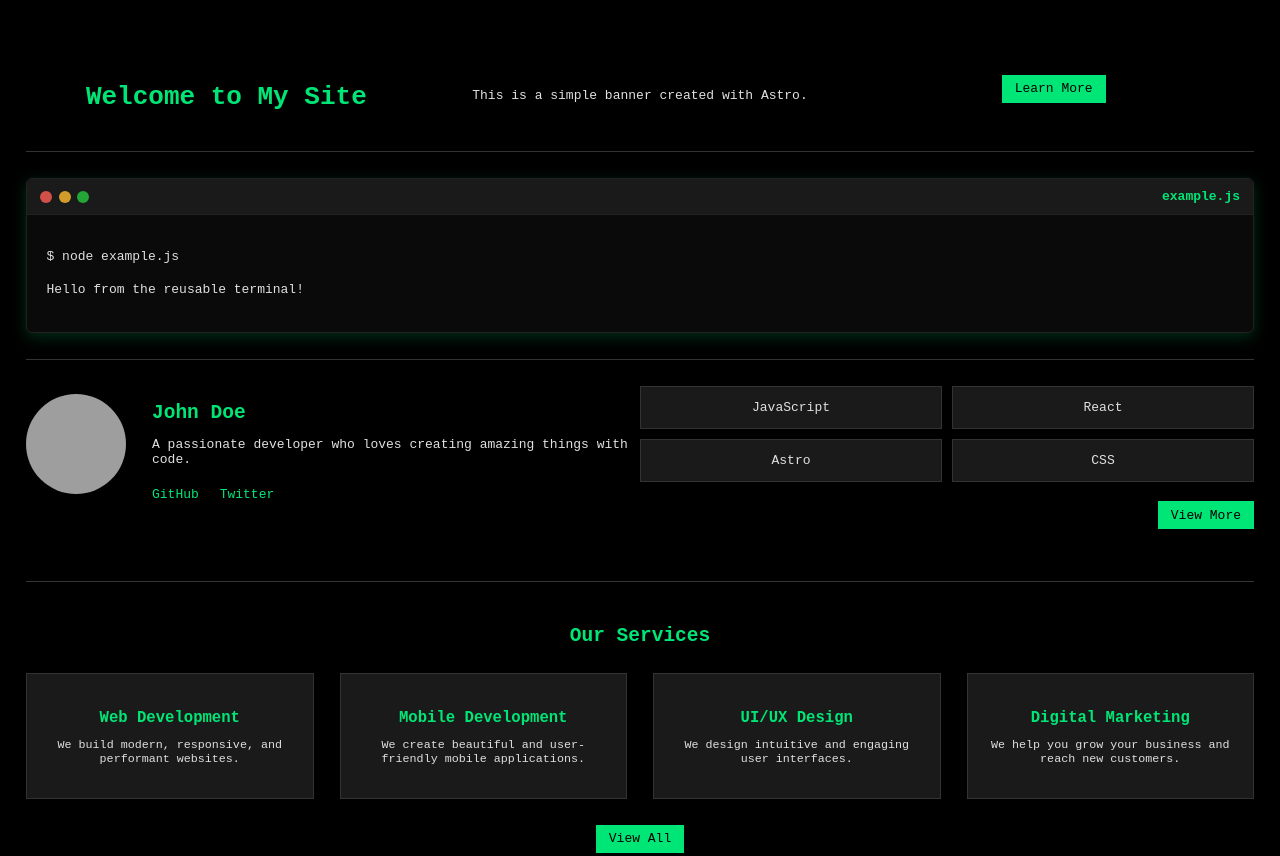
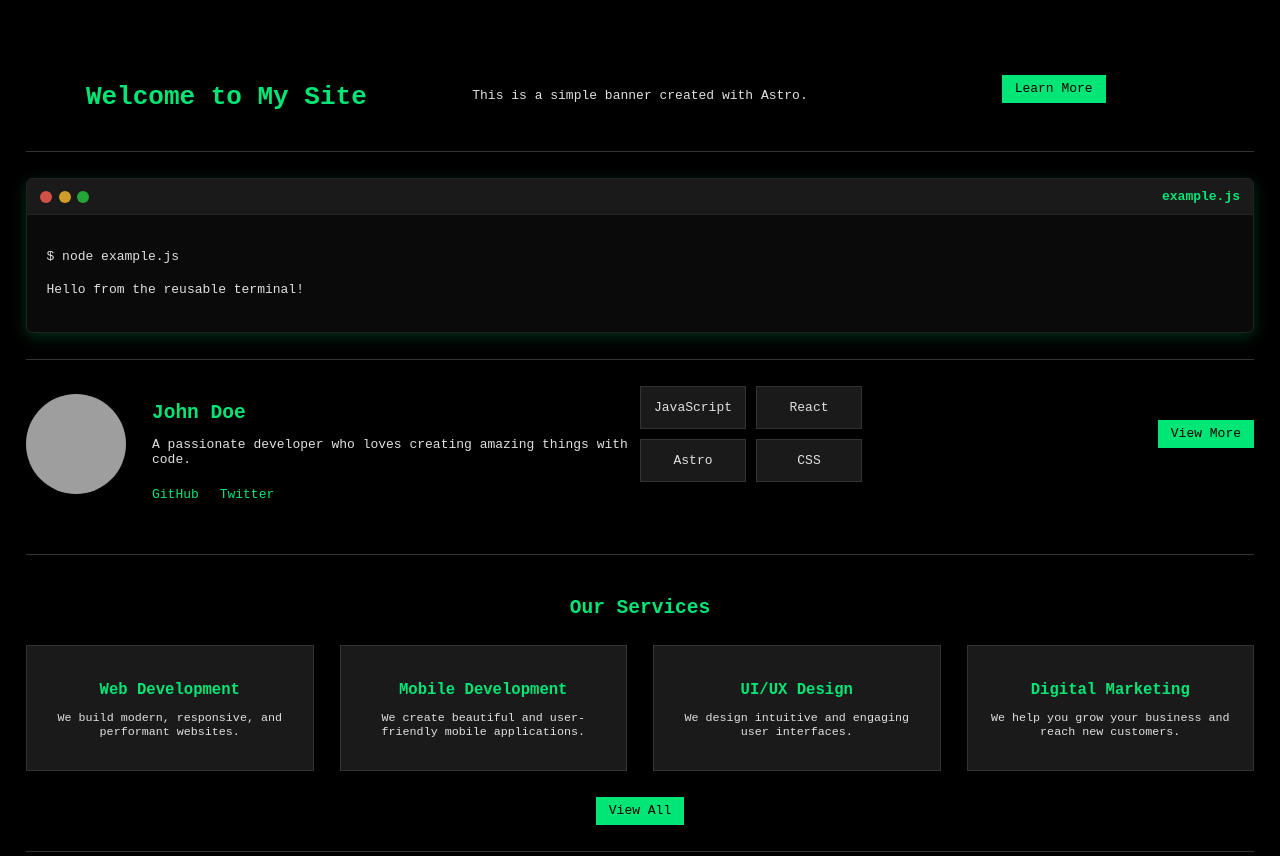
Before and after one commit to john-ogletree/Echo, an Astro site: page / in a window 1280 px wide. Shown: the top 856 px of the page. Built offline with nearby package versions, Linux system fonts and the light colour scheme; Astro itself is replaced by a stand-in of ours; grey boxes are pictures that could not be loaded.

Commit message:
auto-commit: file change in src/components/ MODIFY Profile.astro

```diff
--- a/src/components/Profile.astro
+++ b/src/components/Profile.astro
@@ -59,8 +59,9 @@ import Button from '../components/Button.astro';
 
   .profile-skills {
     display: flex;
-    flex-direction: column;
-    align-items: flex-end;
+    flex-direction: row; /* Changed to row */
+    justify-content: space-between; /* Added to space items */
+    align-items: center; /* Changed to center */
     flex-basis: 50%;
   }
 
@@ -68,8 +69,8 @@ import Button from '../components/Button.astro';
     display: grid;
     grid-template-columns: repeat(2, 1fr);
     gap: 10px; /* Changed from 1rem to 10px */
-    margin-bottom: 1.5rem;
-    width: 100%;
+    margin-bottom: 0; /* Removed margin-bottom */
+    width: auto; /* Changed to auto */
   }
 
   .skill-card {
```
